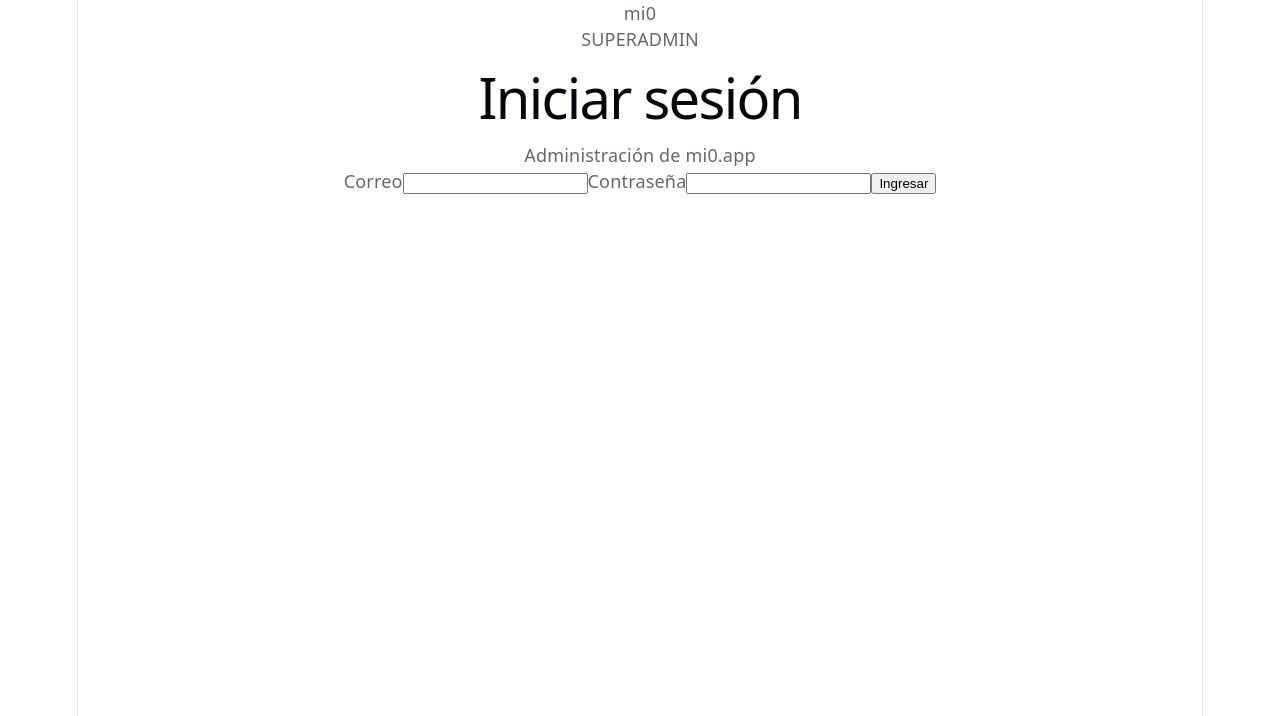
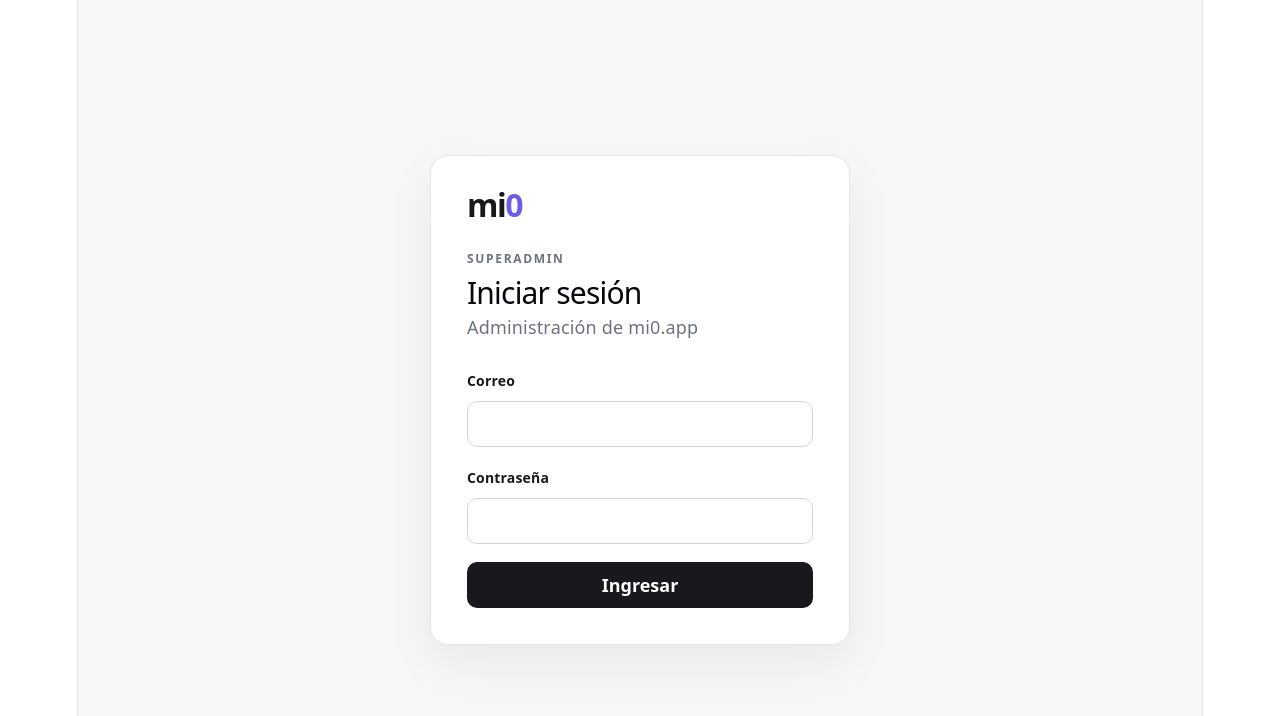
Before and after one commit to kaplack/mi0, a React (Vite) app in the folder superadmin/: page / in a window 1280 px wide. Shown: the top 716 px of the page. Built offline with nearby package versions, Linux system fonts and the light colour scheme; no server answers.

Commit message:
feat(superadmin): style login screen

```diff
--- a/superadmin/src/App.css
+++ b/superadmin/src/App.css
@@ -1,184 +1,108 @@
-.counter {
-  font-size: 16px;
-  padding: 5px 10px;
-  border-radius: 5px;
-  color: var(--accent);
-  background: var(--accent-bg);
-  border: 2px solid transparent;
-  transition: border-color 0.3s;
-  margin-bottom: 24px;
+* { box-sizing: border-box; }
 
-  &:hover {
-    border-color: var(--accent-border);
-  }
-  &:focus-visible {
-    outline: 2px solid var(--accent);
-    outline-offset: 2px;
-  }
+.shell {
+  min-height: 100svh;
+  display: grid;
+  place-items: center;
+  padding: 24px;
+  background: #f6f7f8;
+  color: #17191c;
 }
 
-.hero {
-  position: relative;
-
-  .base,
-  .framework,
-  .vite {
-    inset-inline: 0;
-    margin: 0 auto;
+.card {
+  width: min(100%, 420px);
+  padding: 36px;
+  border: 1px solid #e5e7eb;
+  border-radius: 18px;
+  background: #fff;
+  box-shadow: 0 18px 50px rgba(0, 0, 0, .06);
+  text-align: left;
 }
 
-  .base {
-    width: 170px;
-    position: relative;
-    z-index: 0;
+.brand {
+  font-size: 32px;
+  font-weight: 800;
+  letter-spacing: -1.5px;
+  margin-bottom: 28px;
 }
 
-  .framework,
-  .vite {
-    position: absolute;
+.brand span { color: #6c5ce7; }
+
+.eyebrow {
+  margin: 0 0 8px;
+  font-size: 12px;
+  font-weight: 700;
+  letter-spacing: .14em;
+  color: #6b7280;
 }
 
-  .framework {
-    z-index: 1;
-    top: 34px;
-    height: 28px;
-    transform: perspective(2000px) rotateZ(300deg) rotateX(44deg) rotateY(39deg)
-      scale(1.4);
+h1 {
+  margin: 0;
+  font-size: 30px;
+  letter-spacing: -.8px;
 }
 
-  .vite {
-    z-index: 0;
-    top: 107px;
-    height: 26px;
-    width: auto;
-    transform: perspective(2000px) rotateZ(300deg) rotateX(40deg) rotateY(39deg)
-      scale(0.8);
-  }
+.intro, .welcome > p:not(.eyebrow) {
+  margin: 8px 0 28px;
+  color: #6b7280;
 }
 
-#center {
-  display: flex;
-  flex-direction: column;
-  gap: 25px;
-  place-content: center;
-  place-items: center;
-  flex-grow: 1;
+form { display: grid; gap: 18px; }
 
-  @media (max-width: 1024px) {
-    padding: 32px 20px 24px;
-    gap: 18px;
-  }
+label {
+  display: grid;
+  gap: 7px;
+  font-size: 14px;
+  font-weight: 600;
 }
 
-#next-steps {
-  display: flex;
-  border-top: 1px solid var(--border);
-  text-align: left;
-
-  & > div {
-    flex: 1 1 0;
-    padding: 32px;
-    @media (max-width: 1024px) {
-      padding: 24px 20px;
-    }
+input {
+  width: 100%;
+  min-height: 46px;
+  padding: 0 13px;
+  border: 1px solid #d1d5db;
+  border-radius: 10px;
+  background: #fff;
+  color: #17191c;
+  font: inherit;
+  outline: none;
 }
 
-  .icon {
-    margin-bottom: 16px;
-    width: 22px;
-    height: 22px;
+input:focus {
+  border-color: #6c5ce7;
+  box-shadow: 0 0 0 3px rgba(108, 92, 231, .12);
 }
 
-  @media (max-width: 1024px) {
-    flex-direction: column;
-    text-align: center;
-  }
+button {
+  min-height: 46px;
+  border: 0;
+  border-radius: 10px;
+  background: #17191c;
+  color: #fff;
+  font: inherit;
+  font-weight: 700;
+  cursor: pointer;
 }
 
-#docs {
-  border-right: 1px solid var(--border);
+button:disabled { opacity: .6; cursor: wait; }
 
-  @media (max-width: 1024px) {
-    border-right: none;
-    border-bottom: 1px solid var(--border);
-  }
+.secondary {
+  width: 100%;
+  margin-top: 4px;
+  background: #f1f3f5;
+  color: #17191c;
 }
 
-#next-steps ul {
-  list-style: none;
-  padding: 0;
-  display: flex;
-  gap: 8px;
-  margin: 32px 0 0;
-
-  .logo {
-    height: 18px;
+.error {
+  margin: -4px 0 0;
+  padding: 10px 12px;
+  border-radius: 8px;
+  background: #fff1f2;
+  color: #b42318;
+  font-size: 14px;
 }
 
-  a {
-    color: var(--text-h);
-    font-size: 16px;
-    border-radius: 6px;
-    background: var(--social-bg);
-    display: flex;
-    padding: 6px 12px;
-    align-items: center;
-    gap: 8px;
-    text-decoration: none;
-    transition: box-shadow 0.3s;
-
-    &:hover {
-      box-shadow: var(--shadow);
+@media (max-width: 520px) {
+  .shell { padding: 16px; }
+  .card { padding: 28px 22px; border-radius: 14px; }
 }
-    .button-icon {
-      height: 18px;
-      width: 18px;
-    }
-  }
-
-  @media (max-width: 1024px) {
-    margin-top: 20px;
-    flex-wrap: wrap;
-    justify-content: center;
-
-    li {
-      flex: 1 1 calc(50% - 8px);
-    }
-
-    a {
-      width: 100%;
-      justify-content: center;
-      box-sizing: border-box;
-    }
-  }
-}
-
-#spacer {
-  height: 88px;
-  border-top: 1px solid var(--border);
-  @media (max-width: 1024px) {
-    height: 48px;
-  }
-}
-
-.ticks {
-  position: relative;
-  width: 100%;
-
-  &::before,
-  &::after {
-    content: '';
-    position: absolute;
-    top: -4.5px;
-    border: 5px solid transparent;
-  }
-
-  &::before {
-    left: 0;
-    border-left-color: var(--border);
-  }
-  &::after {
-    right: 0;
-    border-right-color: var(--border);
-  }
-}
```
Lines whose indentation alone changed are shown as unchanged.
